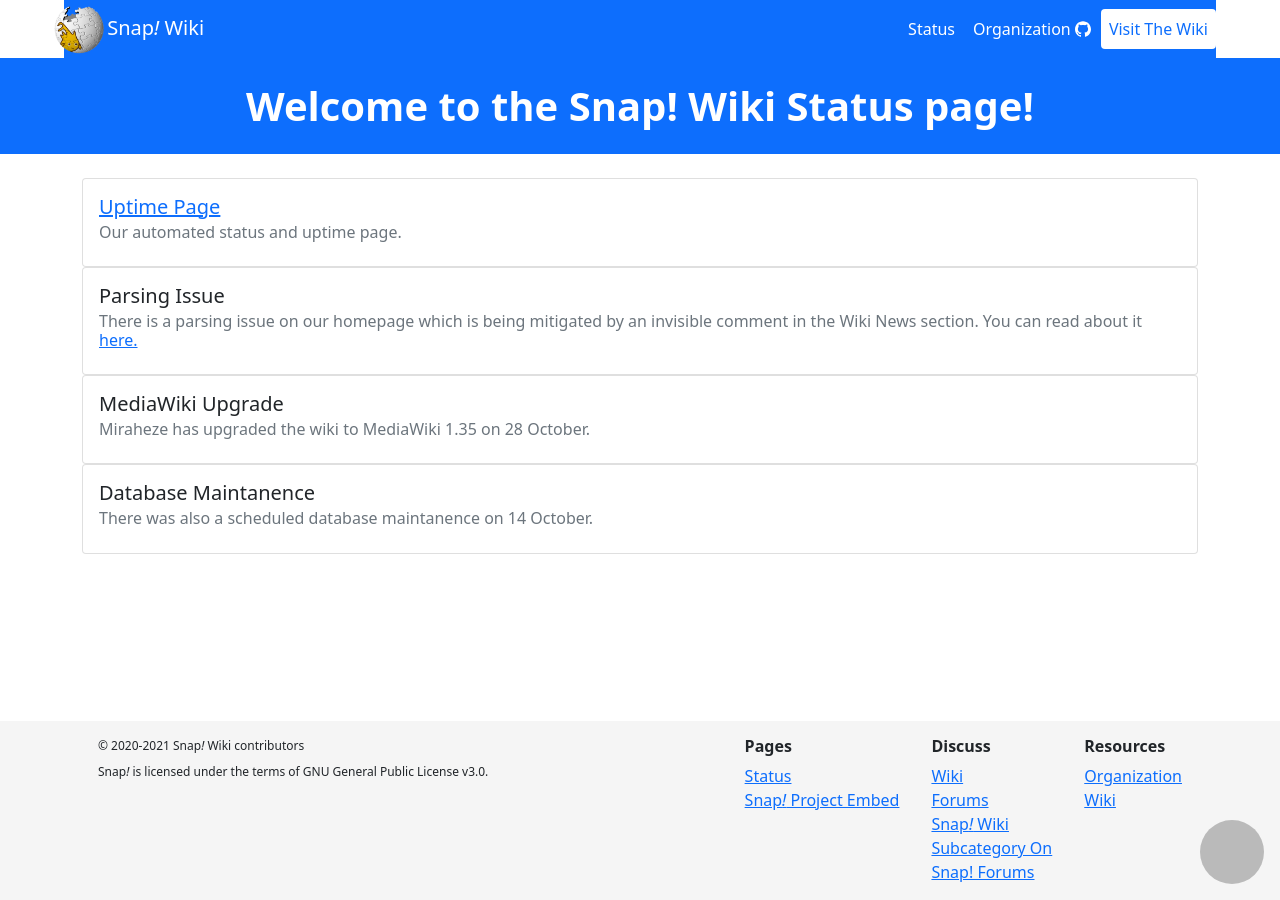
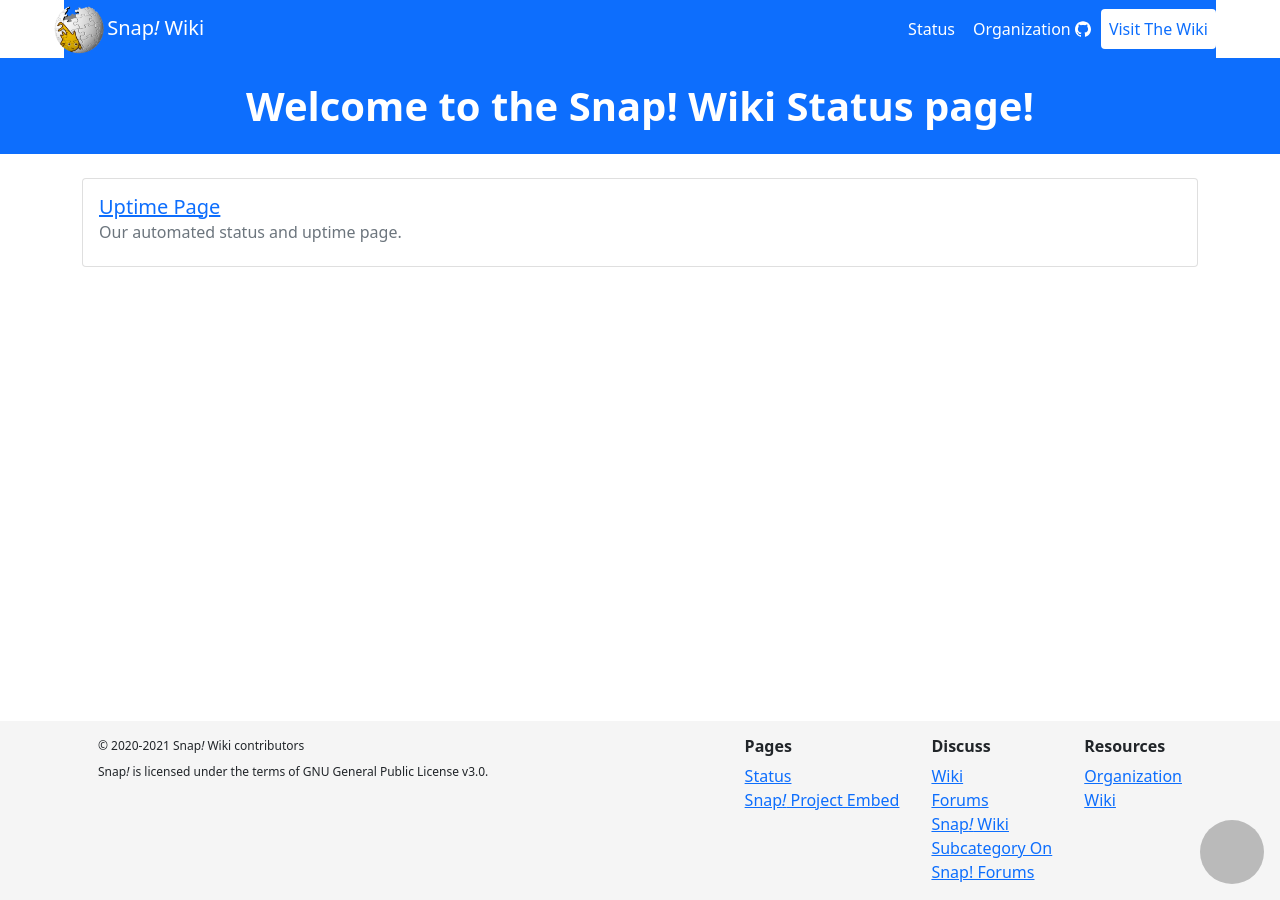
Before and after one commit to snapwiki/snapwiki.github.io, a Jekyll site: the page built from site/status.html, in a window 1280 px wide. Built offline with Jekyll 4.4.1, drawn with Linux system fonts in a browser that asks for light colours.

Commit message:
Remove outdated info

```diff
--- a/site/_data/status.yml
+++ b/site/_data/status.yml
@@ -1,12 +1,3 @@
 ---
 - description: Our automated status and uptime page.
   title: <a href="/SnapWikiUptime">Uptime Page</a>
-
-- description: There is a parsing issue on our homepage which is being mitigated by an invisible comment in the Wiki News section. You can read about it <a href="https://phabricator.miraheze.org/T6301/">here.</a>
-  title: Parsing Issue
-
-- description: "Miraheze has upgraded the wiki to MediaWiki 1.35 on 28 October."
-  title: MediaWiki Upgrade
-
-- description: "There was also a scheduled database maintanence on 14 October."
-  title: Database Maintanence
```
